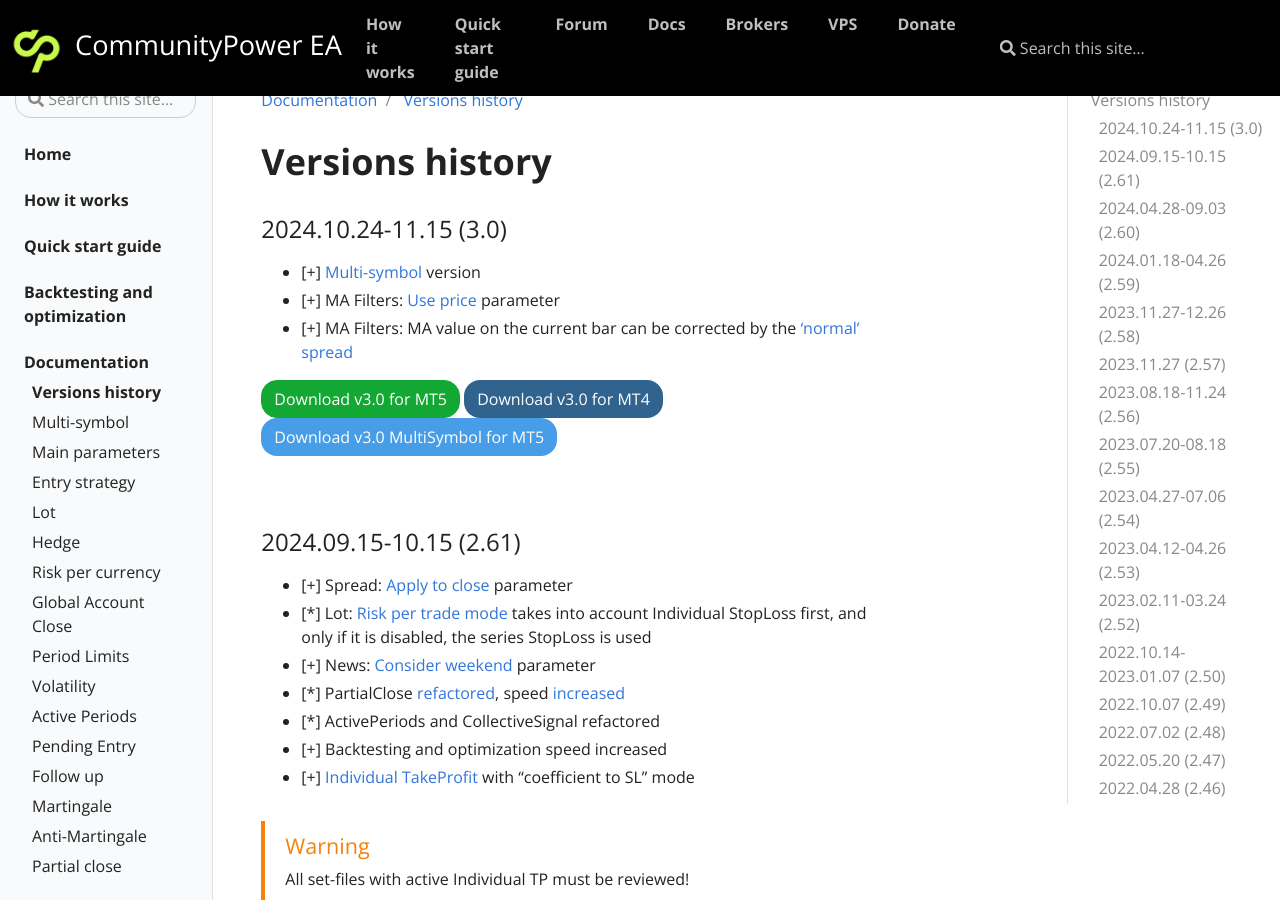
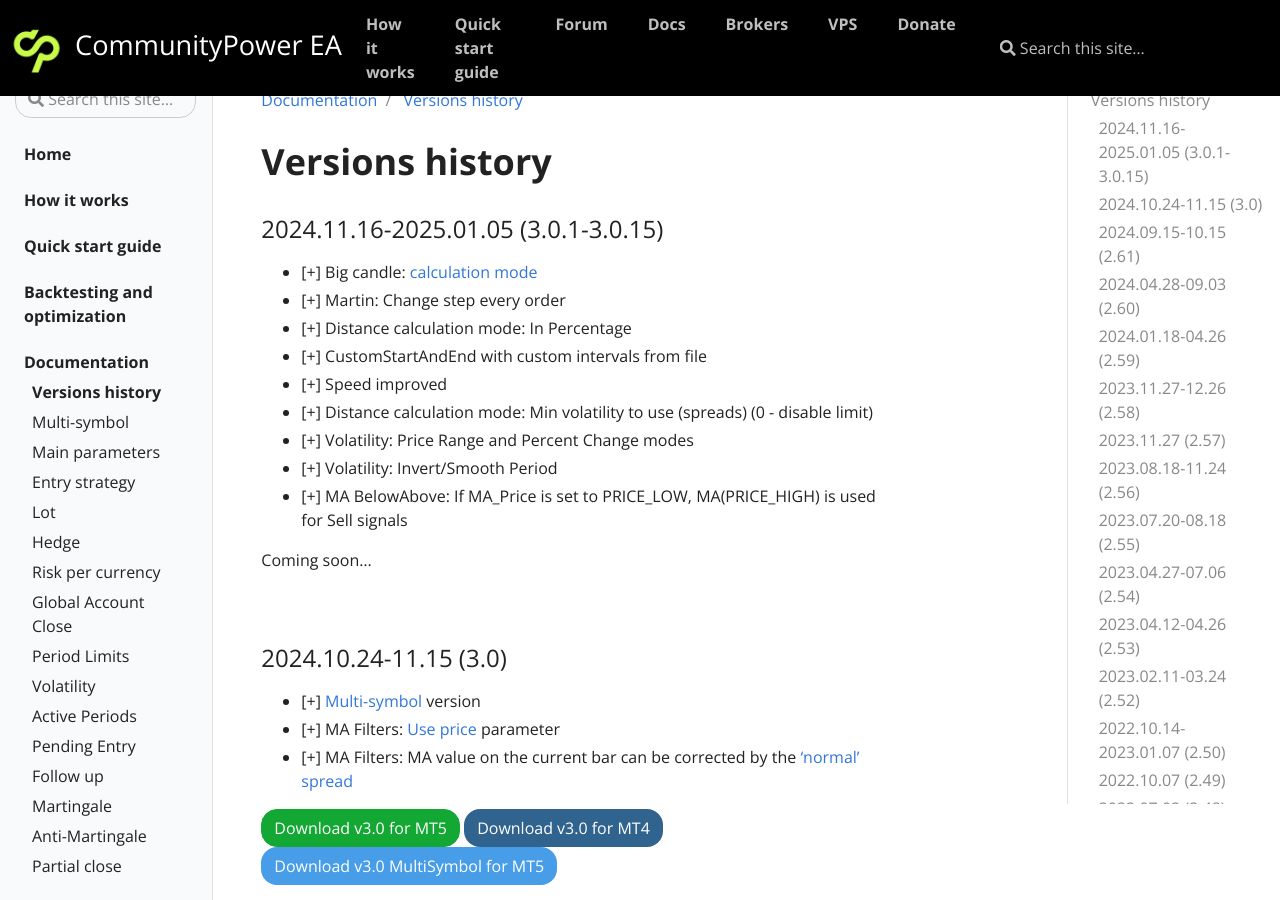
Before and after one commit to komposter/CommunityPowerEA.com, a Jekyll site: the page built from _docs/versions-history.md, in a window 1280 px wide and 900 px high. Built offline with Jekyll 4.4.1, drawn with Linux system fonts in a browser that asks for light colours.

Commit message:
Content change

```diff
--- a/_docs/versions-history.md
+++ b/_docs/versions-history.md
@@ -6,6 +6,21 @@
 ---
 
 # Versions history
+
+### 2024.11.16-2025.01.05 (3.0.1-3.0.15)
+* [+] Big candle: [calculation mode](/docs/signals-and-filters#big-candle-calculation-mode)
+* [+] Martin: Change step every order
+* [+] Distance calculation mode: In Percentage
+* [+] CustomStartAndEnd with custom intervals from file
+* [+] Speed improved
+* [+] Distance calculation mode: Min volatility to use (spreads) (0 - disable limit)
+* [+] Volatility: Price Range and Percent Change modes
+* [+] Volatility: Invert/Smooth Period
+* [+] MA BelowAbove: If MA_Price is set to PRICE_LOW, MA(PRICE_HIGH) is used for Sell signals
+
+Coming soon...
+
+<br />
 
 ### 2024.10.24-11.15 (3.0)
 * [+] [Multi-symbol](/docs/multi-symbol) version
```
Also changed, not shown: _docs/signals-and-filters.md (+11 -2 lines).
